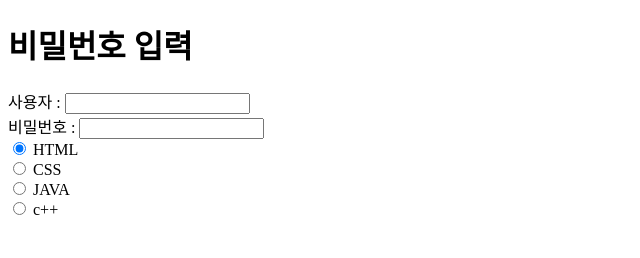
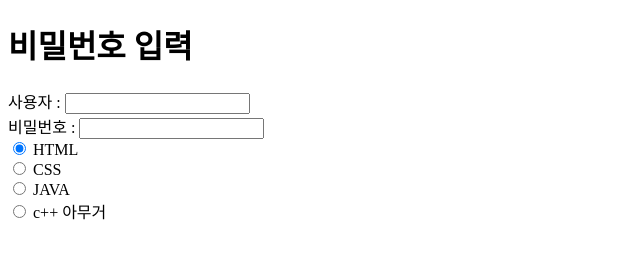
Before and after one commit to jayh0303/Homepage_test, a plain HTML site: page index.html in a window 1280 px wide. Shown: the full height of the page, 0-640 px from the left. Drawn offline with Linux system fonts and the light colour scheme.

Commit message:
version 0.0.1

```diff
--- a/index.html
+++ b/index.html
@@ -13,6 +13,7 @@
     <input type="radio" name="lecture" value="css"> CSS <br>
     <input type="radio" name="lecture" value="java"> JAVA <br>
     <input type="radio" name="lecture" value="cpp"> c++
+	  아무거
   </form>
 	</body>
 </html>
```
